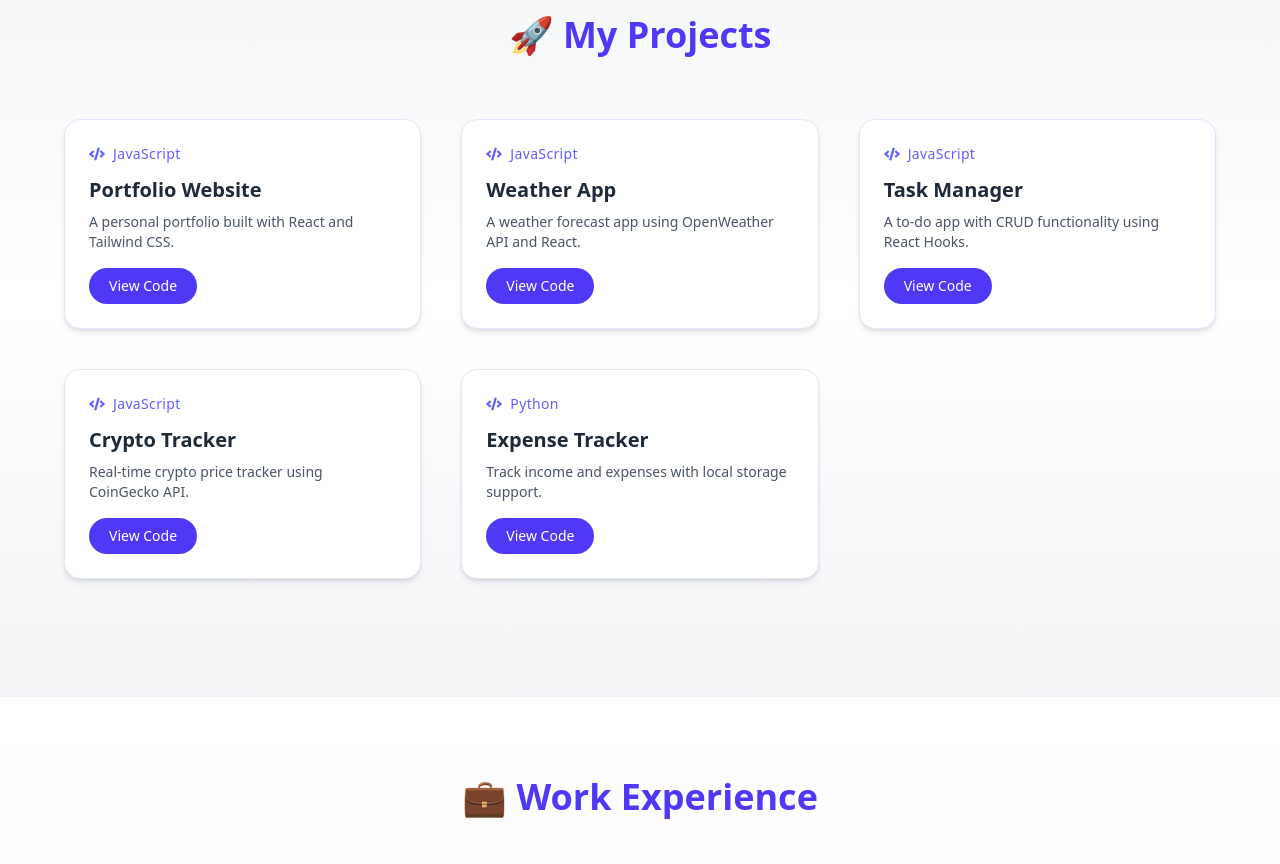
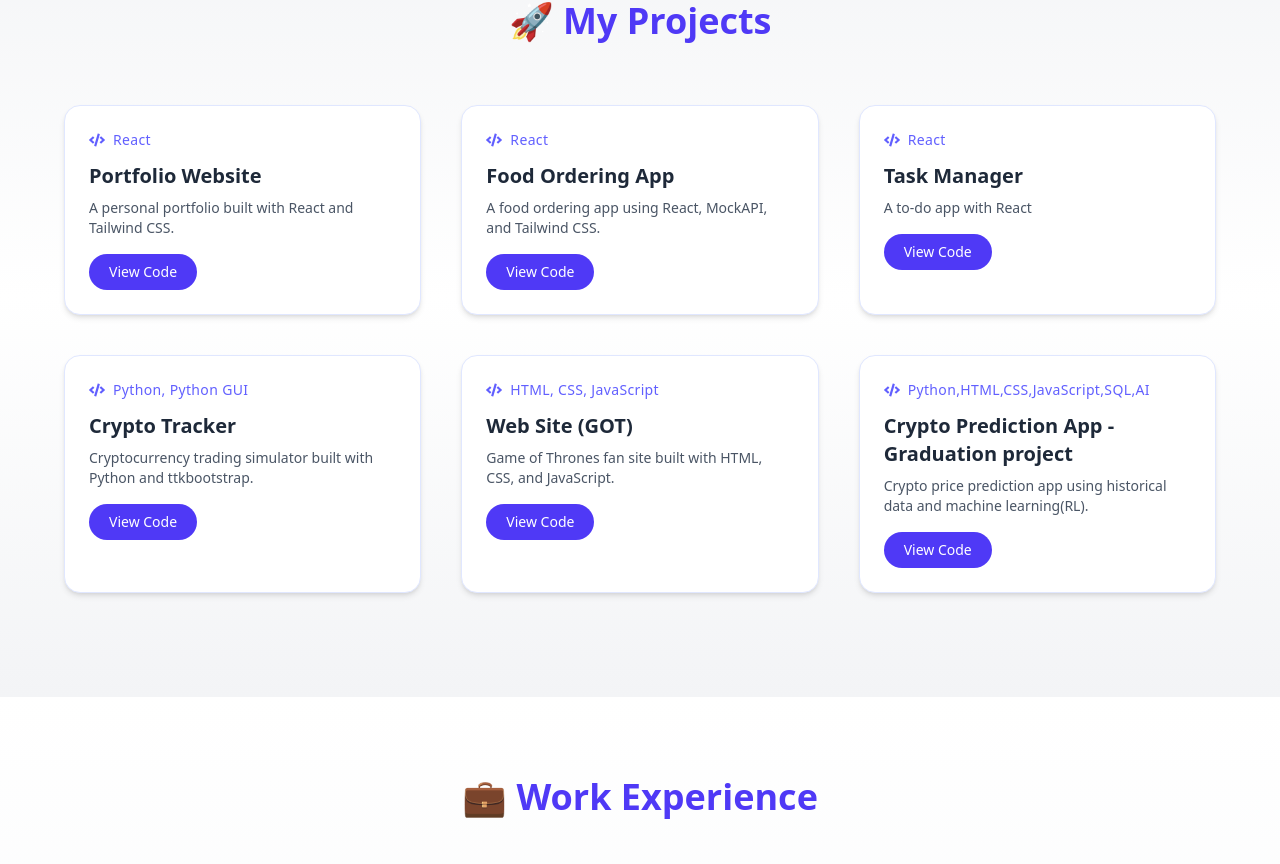
Before and after one commit to kaantuzer/portfolio, a React (Vite) app: page / in a window 1280 px wide. Shown: the part 1339-2203 px from the top of the page. Built offline with nearby package versions, Linux system fonts and the light colour scheme.

Commit message:
some informations added

```diff
--- a/src/components/Contact.jsx
+++ b/src/components/Contact.jsx
@@ -13,7 +13,7 @@ function Contact() {
 
       {/* Email Button */}
       <a
-        href="mailto:kaan@example.com"
+        href="mailto:kaantzer@hotmail.com"
         className="inline-flex items-center gap-2 bg-blue-600 text-white px-6 py-3 rounded-full text-lg font-medium hover:bg-blue-700 transition duration-300 shadow-lg"
       >
         <FaEnvelope />
@@ -23,7 +23,7 @@ function Contact() {
       {/* Social Media Links */}
       <div className="mt-10 flex justify-center gap-6 text-3xl">
         <a
-          href="https://github.com/kaan"
+          href="https://github.com/kaantuzer"
           target="_blank"
           rel="noopener noreferrer"
           className="text-gray-600 hover:text-black transition"
@@ -31,7 +31,7 @@ function Contact() {
           <FaGithub />
         </a>
         <a
-          href="https://linkedin.com/in/kaan"
+          href="https://www.linkedin.com/in/kaan-t%C3%BCzer-3b9ba7231/"
           target="_blank"
           rel="noopener noreferrer"
           className="text-blue-700 hover:text-blue-900 transition"
--- a/src/components/Cv.jsx
+++ b/src/components/Cv.jsx
@@ -1,4 +1,4 @@
-import cvFile from '../assets/kaancv.pdf';
+import cvFile from '../assets/kaancv2.pdf';
 import { FaDownload, FaEye } from 'react-icons/fa';
 
 function CV() {
--- a/src/components/projects.jsx
+++ b/src/components/projects.jsx
@@ -5,32 +5,38 @@ function Projects() {
     {
       title: "Portfolio Website",
       description: "A personal portfolio built with React and Tailwind CSS.",
-      link: "https://github.com/kaan/portfolio",
-      language: "JavaScript",
+      link: "https://github.com/kaantuzer/portfolio",
+      language: "React",
     },
     {
-      title: "Weather App",
-      description: "A weather forecast app using OpenWeather API and React.",
-      link: "https://github.com/kaan/weather-app",
-      language: "JavaScript",
+      title: "Food Ordering App",
+      description: "A food ordering app using React, MockAPI, and Tailwind CSS.",
+      link: "https://github.com/kaantuzer/react-project",
+      language: "React",
     },
     {
       title: "Task Manager",
-      description: "A to-do app with CRUD functionality using React Hooks.",
-      link: "https://github.com/kaan/task-manager",
-      language: "JavaScript",
+      description: "A to-do app with React",
+      link: "https://github.com/kaantuzer/react-todo-list",
+      language: "React",
     },
     {
       title: "Crypto Tracker",
-      description: "Real-time crypto price tracker using CoinGecko API.",
-      link: "https://github.com/kaan/crypto-tracker",
-      language: "JavaScript",
+      description: "Cryptocurrency trading simulator built with Python and ttkbootstrap.",
+      link: "https://github.com/kaantuzer/TradeSim_KT",
+      language: "Python, Python GUI",
     },
     {
-      title: "Expense Tracker",
-      description: "Track income and expenses with local storage support.",
-      link: "https://github.com/kaan/expense-tracker",
-      language: "Python",
+      title: " Web Site (GOT) ",
+      description: "Game of Thrones fan site built with HTML, CSS, and JavaScript.",
+      link: "https://github.com/kaantuzer/Front-End-Project1?tab=readme-ov-file",
+      language: "HTML, CSS, JavaScript",
+    },
+    {
+      title: " Crypto Prediction App - Graduation project",
+      description: "Crypto price prediction app using historical data and machine learning(RL).",
+      link: "https://github.com/kaantuzer/cryptoPrediction/tree/main",
+      language: "Python,HTML,CSS,JavaScript,SQL,AI",
     },
   ];
 
```
Also changed, not shown: 2 other files (tests, documents, lock files or other folders).
